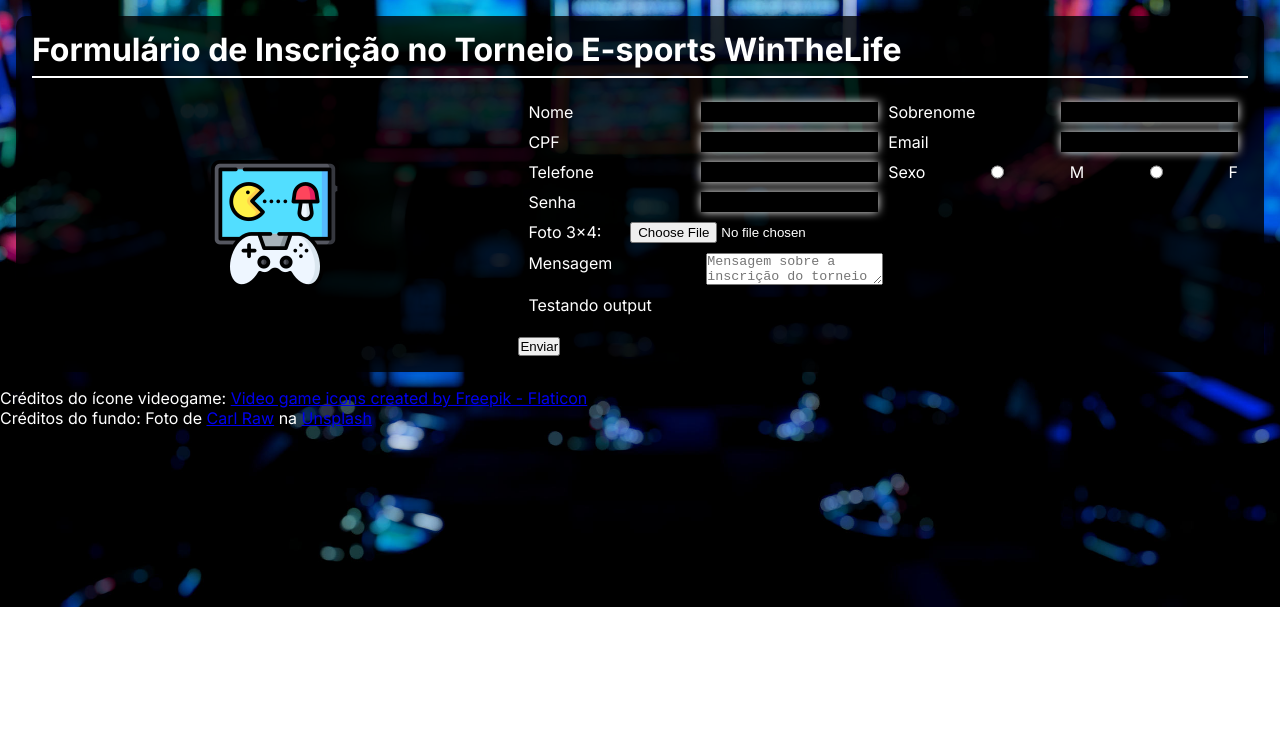
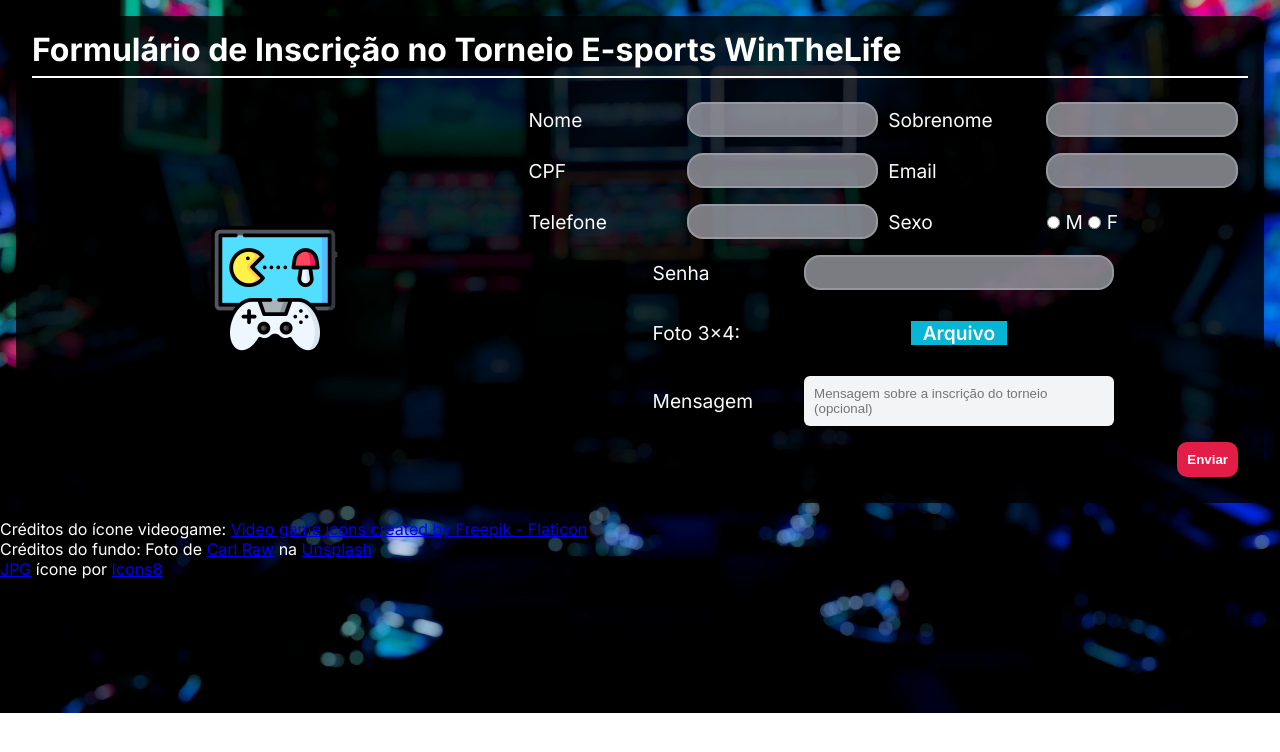
Before and after one commit to rodrigo-f7/Formulario_HTMLCSSJS, a plain HTML site: page index.html in a window 1280 px wide. Drawn offline with Linux system fonts and the light colour scheme.

Commit message:
Estilizando Botões

```diff
--- a/CSS/style.css
+++ b/CSS/style.css
@@ -91,13 +91,14 @@ body{
 .form-group{
     display: flex;
     flex-direction: column;
-    gap:10px 0px;
+    gap: 1rem 0px;
     padding: 10px;
     border: none;
 }
 .form-row{
     display: flex;
     flex-direction: row;
+    justify-content: center;
     gap: 0px 10px;
 }
 
@@ -106,14 +107,140 @@ body{
 } */
 
 .form-element{
-    width: 50%;
     display: flex;
     justify-content: space-between;
+    align-items: center;
+    font-size: 1.2rem;
+}
 
+.form-element.form-two-elements{
+    width: 50%;
 }
+
+/*Pseudoclasses
+São classes internas de cada elemento que se relacionam com seus comportamentos, estados e relações entre seus elementos.
+
+Alguns exemplos de pseudoclasses são
+
+:active;
+:hover;
+:visited;
+e outras.
+*/
+/*Pseudoclasse :only-child
+Seletor de elementos que não possuem irmãos, isto é, que são únicos.
+*/
+.form-row .form-element:only-child{
+    width: 65%;
+    justify-content: space-between;
+}
+
+
+
+
+/*Pseudoclasse Funcional :has()
+Pseudoclasse que serve para selecionar os elementos pais que possuem uma outra classe. Sua sintaxe é esta:
+
+elemento_pai:has(.classe_dos_filhos)
+ .form-row:has(.form-one-element){
+    justify-content: center;
+} */
+
 .input{
     border: none;
     outline: none;
-    background-color: black;
-    box-shadow: 0px 0px 10px white;
+    background-color: #a1a1aac4;
+    border-radius: 1rem;
+    /* box-shadow: 0px 0px 10px white; */
+    color: #e5e7eb;
+    font-weight: 500;
+    text-shadow: 1px 1px 5px #0000009a;
+    padding: 8px;
+    width: 60%;
+    border: 2px solid #a1a1aac4;
 }
+
+.input:focus{
+    background-color: #7c7c83c4;
+    border: 2px solid rgba(230, 221, 255, 0.603);
+    transition: 300ms;
+}
+
+.radio-box{
+    width: 60%;
+}
+
+.form-element label{
+    color: #f9fafb;
+    width: 50%;
+}
+
+.form-row .form-element:only-child .input, .form-row .form-element:only-child textarea, .form-row .form-element:only-child .input-file-wrapper{
+    width: 100%;
+}
+
+.input-file-wrapper{
+    display: flex;
+    justify-content: center;
+    padding: 10px;
+}
+
+.input-file-box{
+    display: flex;
+    justify-content: center;
+    width: 70%;
+    padding: 5px;
+}
+
+.btn-input-file{
+    background-color: #06b6d4;
+    cursor: pointer;
+    display: flex;
+    justify-content: center;
+    align-items: center;
+    font-weight: 600;
+}
+.btn-input-file:hover{
+    background-color: #38bdf8;
+}
+
+.message-box{
+    resize: none;
+    border: none;
+    outline: none;
+    padding: 10px;
+    font-family: arial;
+    border-radius: 6px;
+    background-color: #f3f4f6;
+}
+
+.message-box:focus{
+    background-color: #d1d5db;
+}
+
+.btns-row{
+    display: flex;
+    justify-content: right;
+}
+
+/*Selecionando por atributo
+Selecionando o input que possui o tipo submit
+*/
+input[type = "submit"]{
+    background-color: #e11d48;
+    color: white;
+    font-weight: 600;
+    padding: 10px;
+    border-radius: 10px;
+    border: none;
+    cursor: pointer;
+}
+input[type = "submit"]:hover{
+    background-color: #be123c;
+    transition: 300ms;
+
+}
+
+input[type = "submit"]:active{
+    transform: scale(105%);
+}
--- a/index.html
+++ b/index.html
@@ -25,84 +25,99 @@
                         <!--Legend: Determina uma legenda para o fieldset-->
                         <!-- <legend>Dados Pessoais</legend> -->
                         <div class="form-row">
-                            <div class="form-element">
+                            <div class="form-element form-two-elements">
                                 <label for="first_name">Nome </label>
                                 <!--Input:
                                 Gera um controle para o usuário dar entrada em dados
                                 -->
-                                <input type="text" name="first_name" class="input">
+                                <input type="text" name="first_name" class="input" required>
                             </div>
 
-                            <div class="form-element">
+                            <div class="form-element form-two-elements">
                                 <label for="last_name">Sobrenome </label>
-                                <input type="text" name="last_name" class="input">
+                                <input type="text" name="last_name" class="input" required>
                             </div>
                         </div>
 
                         <div class="form-row">
-                            <div class="form-element">
+                            <div class="form-element form-two-elements">
                                 <label for="cpf">CPF</label>
-                                <input type="text" name="cpf" class="input">
+                                <input type="text" name="cpf" class="input" required>
                             </div>
 
-                            <div class="form-element">
+                            <div class="form-element form-two-elements">
                                 <!--Input email
                                 Dá entrada em emails no formulário
                                 -->
                                 <label for="email">Email </label>
-                                <input type="email" name="email" class="input">
+                                <input type="email" name="email" class="input" required>
                             </div>
                         </div>
                         <div class="form-row">
-                            <div class="form-element">
+                            <div class="form-element form-two-elements">
                                 <!--Input tel
                                 Serve para dar entrada de números de telefones, é muito utilizado com o atributo maxlength, para determinar um limite para o telefone.
                                 -->
                                 <label for="tel">Telefone</label>
-                                <input type="tel" name="tel" class="input input-tel" maxlength="11">
+                                <input type="tel" name="tel" class="input input-tel" maxlength="11" required>
                             </div>
-                            <div class="form-element">
+                            <div class="form-element form-two-elements" >
                                 <label for="sexo">Sexo</label>
 
-                                <input type="radio" name="sexo" class="input-radio" value="m">
-                                <label for="sexo">M</label>
-                                <input type="radio" name="sexo" class="input-radio" value="f">
-                                <label for="sexo">F</label>
+                                <div class="radio-box">
+                                    <input type="radio" name="sexo" class="input-radio" value="m" required>
+                                    <label for="sexo">M</label>
+                                    <input type="radio" name="sexo" class="input-radio" value="f" required>
+                                    <label for="sexo" >F</label>
+                                </div>
                             </div>
                         </div>
                         <div class="form-row">
-                            <div class="form-element">
+                            <div class="form-element form-one-element">
                                 <!-- Input Password
                                  Serve para dar entrada em senhas no formulário, fornece um botão de exibir ou ocultar senha por padrão
                                 -->
                                 <label for="password">Senha</label>
-                                <input type="password" name="password" class="input">
+                                <input type="password" name="password" class="input" required>
                             </div>
-                            <div class="form-element fill"></div>
+
                         </div>
                         <div class="form-row">
-                            <div class="form-element">
+                            <div class="form-element form-one-element">
                                 <!--Input-file
                                 Dá entrada em arquivos para o servidor receber
                                 -->
                                 <label for="photo-file">Foto 3x4: </label>
-                                <input type="file" name="photo-flle" " required>
+
+                                <div class="input-file-wrapper">
+                                    <div class="input-file-box">
+                                        <label for="photo-file" class="btn-input-file">Arquivo</label>
+                                        <input type="file"
+                                        name="photo-flle"
+                                        id = "photo-file"
+                                        class="input-file"
+                                        style = "display: none;position: absolute; z-index: -9999; opacity: 0 !important;"
+                                        required
+                                        >
+                                        <img src="" alt="" class="file-icon" style="display: none;">
+                                    </div>
+                                </div>
                             </div>
                         </div>
                         <div class="form-row">
-                            <div class="form-element">
+                            <div class="form-element form-one-element">
                                 <label for="message">Mensagem</label>
-                                <textarea name="message" id="" placeholder="Mensagem sobre a inscrição do torneio (opcional)"></textarea>
+                                <textarea name="message" id="message" placeholder="Mensagem sobre a inscrição do torneio (opcional)" class="message-box"></textarea>
                             </div>
                         </div>
-                        <div class="form-row">
-                            <div class="form-element">
-                                <!-- Output
+                        <!-- <div class="form-row">
+                            <div class="form-element form-one-element">
+                                Output
                                 É um espaço onde pode gerar o resultado do envio do formulário
-                                -->
+
                                 <output>Testando output</output>
                             </div>
-                        </div>
+                        </div> -->
                         <div class="btns-row">
                             <!--Input reset
                             Gera um botão que reseta os valores do formulário para o padrão
@@ -111,9 +126,9 @@
                             <!-- Input Submit
                              Botão que envia os dados
                               -->
+                              <input type="submit" value="Enviar">
                         </div>
                     </fieldset>
-                    <input type="submit" value="Enviar">
                 </form>
             </div>
         </div>
@@ -123,6 +138,7 @@
         <p>Créditos do ícone videogame: <a href="https://www.flaticon.com/free-icons/video-game" title="video game icons">Video game icons created by Freepik - Flaticon</a></p>
         <p>Créditos do fundo: Foto de <a href="https://unsplash.com/pt-br/@carltraw?utm_content=creditCopyText&utm_medium=referral&utm_source=unsplash">Carl Raw</a> na <a href="https://unsplash.com/pt-br/fotografias/sala-de-jogos-com-maquinas-de-fliperama-m3hn2Kn5Bns?utm_content=creditCopyText&utm_medium=referral&utm_source=unsplash">Unsplash</a>
         </p>
+        <p><a target="_blank" href="https://icons8.com/icon/334/jpg">JPG</a> ícone por <a target="_blank" href="https://icons8.com">Icons8</a></p>
     </footer>
 
 </body>
```
